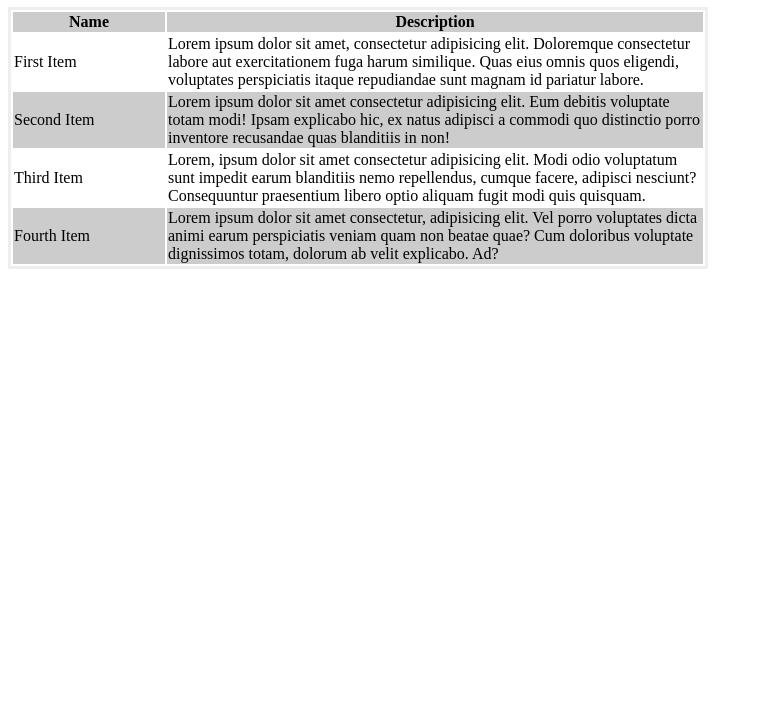
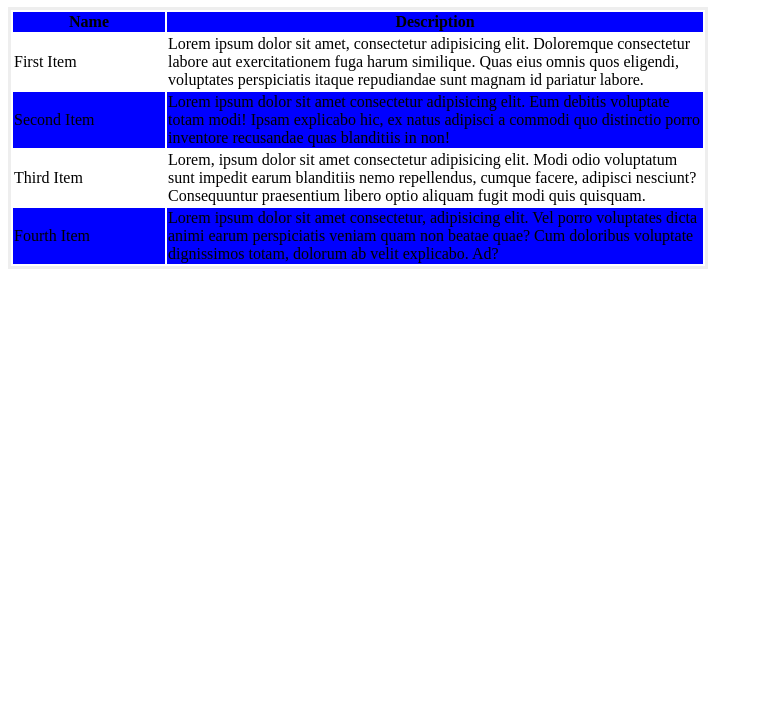
Before and after one commit to edwardtanguay/sasswebpack2, a website built with webpack: page src/html/about.html in a window 1280 px wide. Shown: the part 99-800 px from the top of the page, without its empty margins (0-763 px from the left). Built offline with nearby package versions, Linux system fonts and the light colour scheme.

Commit message:
Customize README.md

```diff
--- a/src/sass/styles.scss
+++ b/src/sass/styles.scss
@@ -1,5 +1,5 @@
 $myfont         : Georgia 1.2em;
-$table_head_col : #ccc;
+$table_head_col : blue;
 $table_row_col  :$table_head_col;
 $table_bor_col  : #eee;
 $container_width: 700px;
```
Also changed, not shown: README.md, 1 other file.
